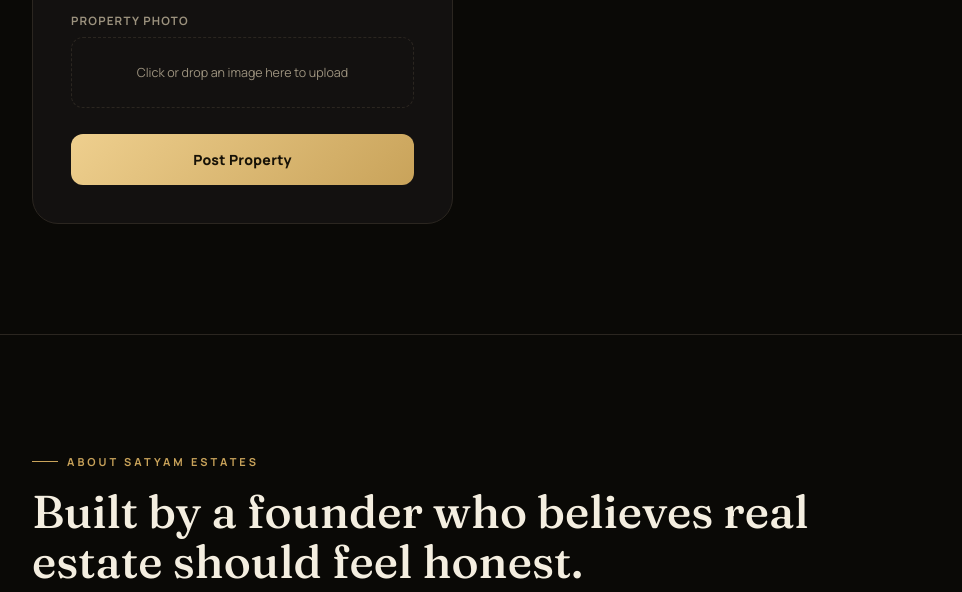
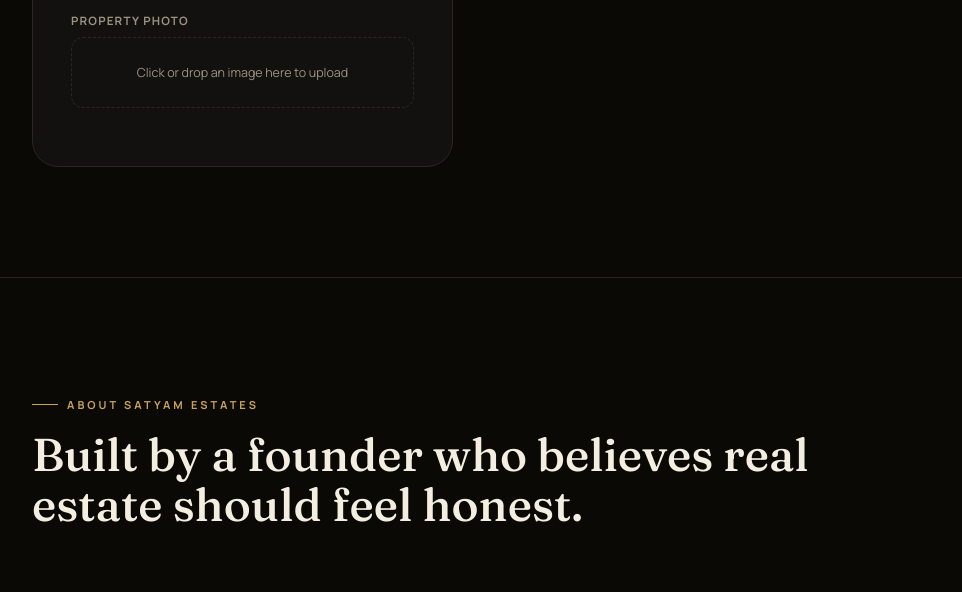
Before and after one commit to Satyam07-web/satyam-ai, a plain HTML site: page index.html in a window 1280 px wide. Shown: the part 5040-5632 px from the top of the page, without its empty margins (282-1244 px from the left). Drawn offline with nearby package versions, Linux system fonts and the light colour scheme.

Commit message:
Update index.html

```diff
--- a/index.html
+++ b/index.html
@@ -607,8 +607,7 @@
               <img id="uploadPreview" class="upload-preview" alt="preview">
             </div>
           </div>
-          <button type="submit" class="btn-primary" style="width:100%; margin-top:6px;">Post Property</button>
-        </form>
+         </form>
 
         <div class="post-side">
           <h3>How listing works</h3>
```
